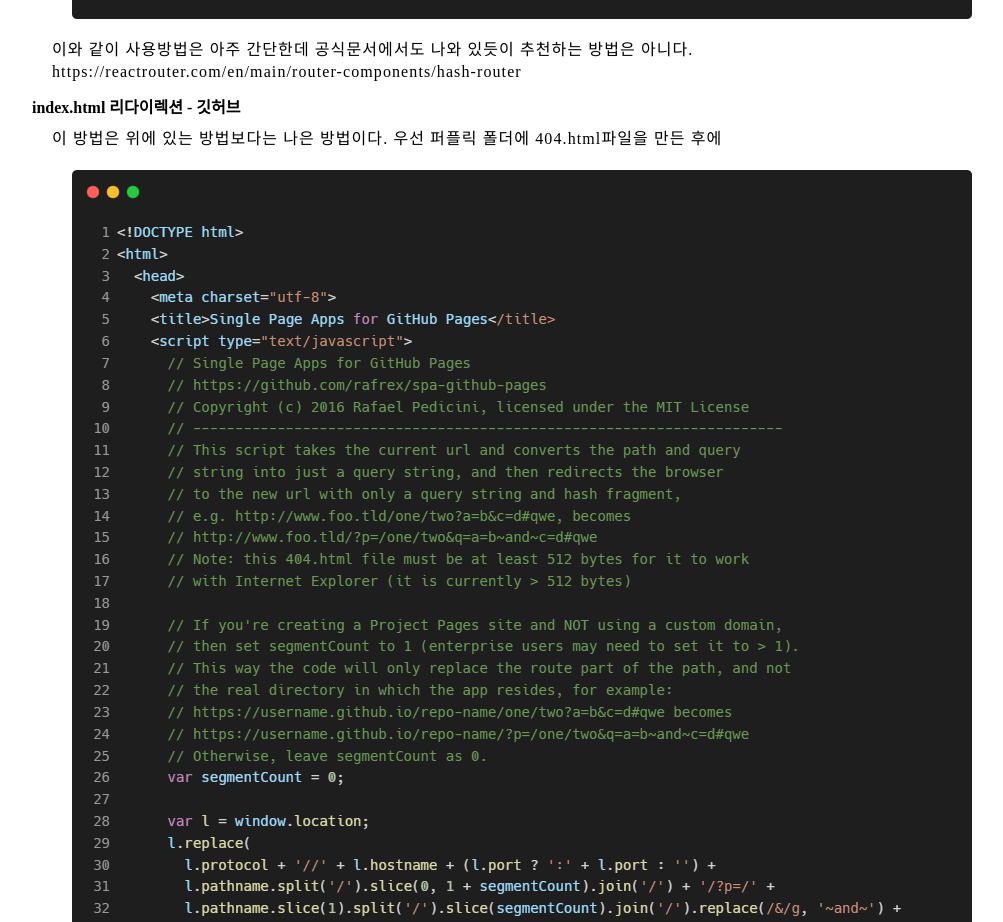
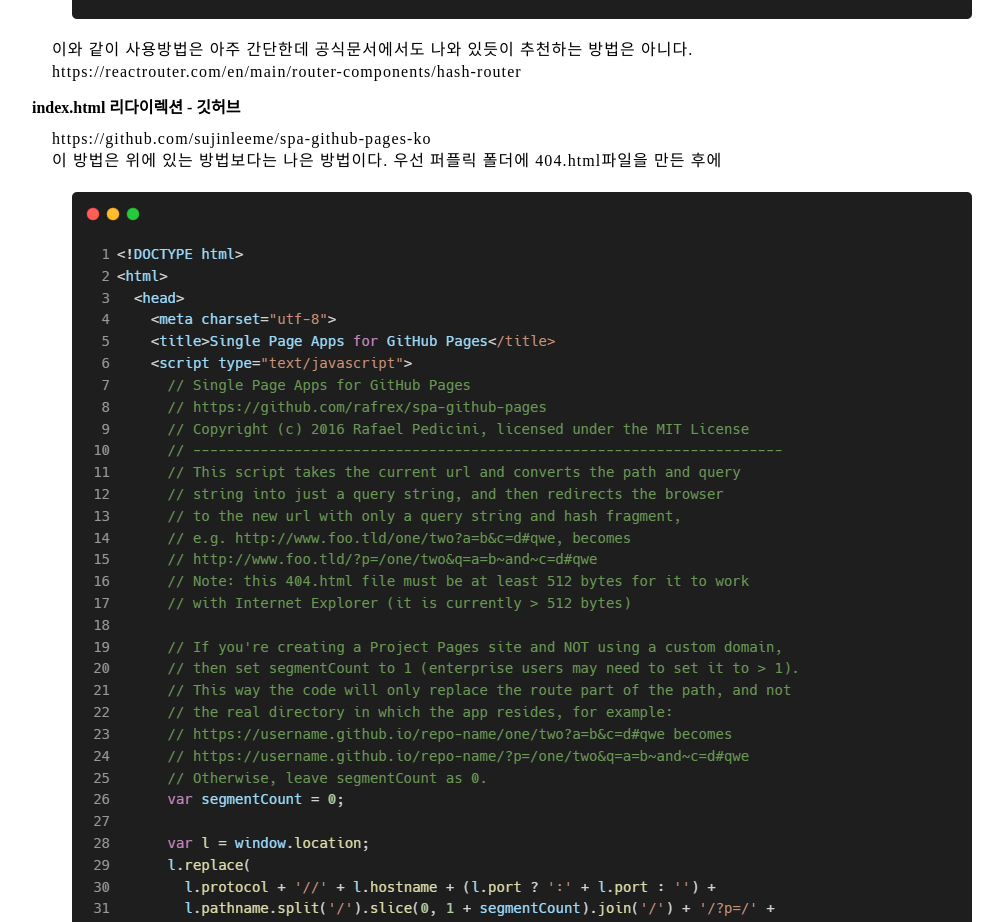
Before and after one commit to spde3289/spde3289.github.io, a React (Create React App) app: page /posts/Router_404 in a window 1280 px wide. Shown: the part 1080-2002 px from the top of the page, without its empty margins (118-1121 px from the left). Built offline with nearby package versions, Linux system fonts and the light colour scheme.

Commit message:
Update Router404.js

```diff
--- a/src/pages/post/Router404.js
+++ b/src/pages/post/Router404.js
@@ -58,6 +58,9 @@ const Router404 = () => {
                                 <SubHeading>
                                     index.html 리다이렉션 - 깃허브
                                 </SubHeading>
+                                <PostText>
+                                    <a href='https://github.com/sujinleeme/spa-github-pages-ko'>https://github.com/sujinleeme/spa-github-pages-ko</a>
+                                </PostText>
                                 <PostText>
                                     이 방법은 위에 있는 방법보다는 나은 방법이다. 우선 퍼플릭 폴더에 404.html파일을 만든 후에
                                 </PostText>
```
